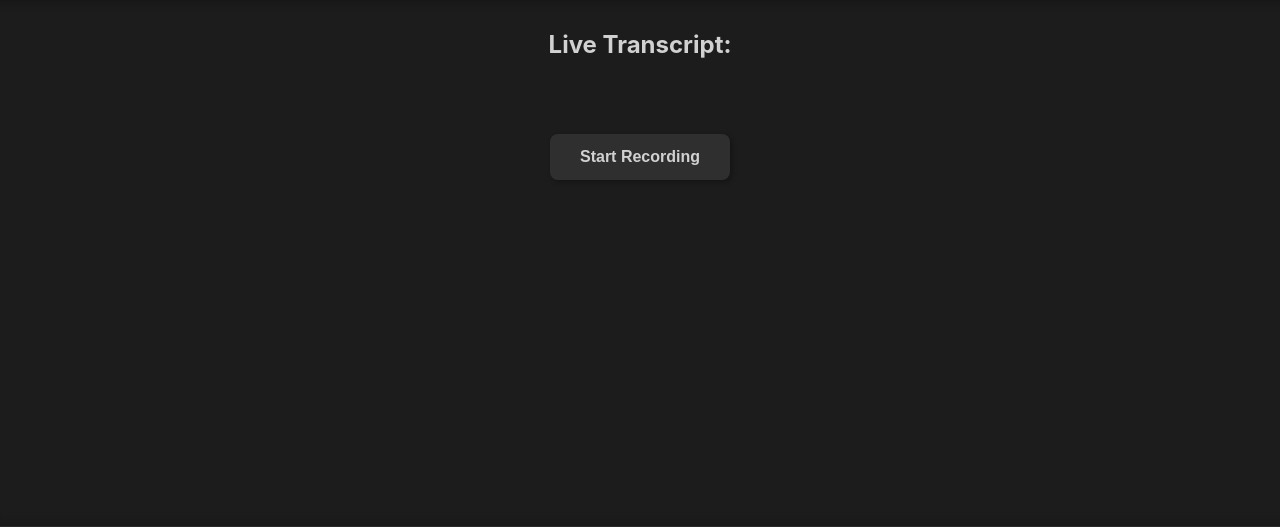
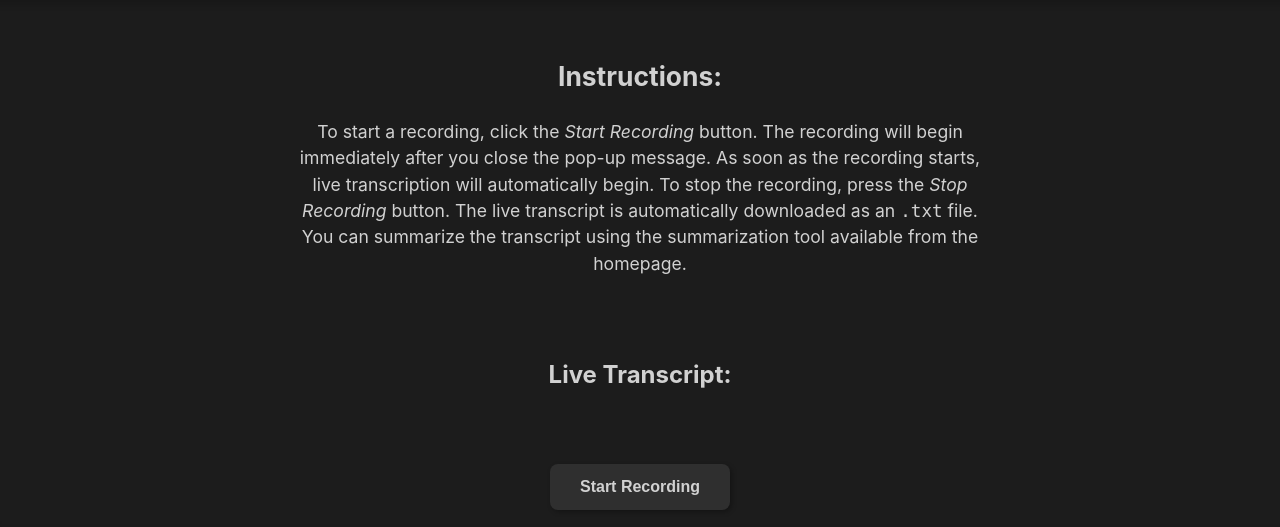
Before and after one commit to r-fairhurst/MeetnSleep, a Django app: page /minuteMeet/recordingPage/ in a window 1280 px wide. Shown: the part 131-658 px from the top of the page. Run offline with Django 4.2, Linux system fonts and the light colour scheme.

Commit message:
Transcription now downloads to users device via browser.

```diff
--- a/frontend/djangoProject/minuteMeet/templates/home.html
+++ b/frontend/djangoProject/minuteMeet/templates/home.html
@@ -25,7 +25,7 @@
             <div class="form-container">
                 <form id="uploadForm" enctype="multipart/form-data">
                     <label>Please submit an audio file to transcribe and download.</label>
-                    <input type="file" id="audioFile" accept="audio/*">
+                    <input type="file" id="audioFile" accept="audio/mpeg, audio/wav, audio/ogg, audio/mp3">
                     <button type="submit">Upload & Transcribe</button>
                 </form>
             </div>
--- a/frontend/djangoProject/minuteMeet/templates/recording.html
+++ b/frontend/djangoProject/minuteMeet/templates/recording.html
@@ -14,10 +14,14 @@
         <!-- include header template -->
         {% include 'partials/header.html' %}
 
+        <div id="instructions-container">
+            <h2>Instructions:</h2>
+            <p>To start a recording, click the <em>Start Recording</em> button. The recording will begin immediately after you close the pop-up message. As soon as the recording starts, live transcription will automatically begin. To stop the recording, press the <em>Stop Recording</em> button. The live transcript is automatically downloaded as an <code>.txt</code> file. You can summarize the transcript using the summarization tool available from the homepage.</p>
+        </div>
+
         <div id="transcript-container">
             <h2>Live Transcript:</h2>
             <p id="live-transcript"></p>
-
         </div>
 
 
--- a/frontend/djangoProject/static/minuteMeet/recordingPage/index.js
+++ b/frontend/djangoProject/static/minuteMeet/recordingPage/index.js
@@ -1,5 +1,6 @@
 // Define eventSource globally
 let eventSource = null;
+let transcriptText = "";
 
 document.addEventListener("DOMContentLoaded", function () {
     const transcriptElement = document.getElementById("live-transcript");
@@ -22,6 +23,7 @@ document.addEventListener("DOMContentLoaded", function () {
         eventSource.onmessage = function (event) {
             const data = JSON.parse(event.data);
             transcriptElement.innerHTML += `<br> ${data.text}`;
+            transcriptText += data.text + "\n";
         };
 
         eventSource.onerror = function () {
@@ -49,14 +51,23 @@ document.addEventListener("DOMContentLoaded", function () {
                 console.log("Stopped:", data);
                 eventSource.close();
                 eventSource = null;
+                downloadTranscript();
             })
             .catch(error => console.error("Error stopping:", error));
 
-        transcriptElement.innerHTML += "<br><span style='color:red;'>Transcription stopped</span>";
+        //transcriptElement.innerHTML += "<br><span style='color:red;'>Transcription stopped</span>";
 
         // Toggle button visibility
         startButton.style.display = "inline-block"; // Show start button
         stopButton.style.display = "none"; // Hide stop button
+    }
+
+    function downloadTranscript() {
+        const blob = new Blob([transcriptText], { type: "text/plain" });
+        const link = document.createElement("a");
+        link.href = URL.createObjectURL(blob);
+        link.download = "transcript.txt";
+        link.click();
     }
 
     // Attach event listeners
--- a/frontend/djangoProject/static/minuteMeet/recordingPage/recording.css
+++ b/frontend/djangoProject/static/minuteMeet/recordingPage/recording.css
@@ -8,3 +8,13 @@ for all recording page specific css changes
     max-width: 800px;
     margin-top: 10px;
 }
+
+/* Instructions Container Styling */
+#instructions-container {
+    width: 70%;
+    max-width: 700px;
+    margin: 20px auto;
+    font-size: 1.1rem;
+    padding: 15px;
+    line-height: 1.5;
+}
```
